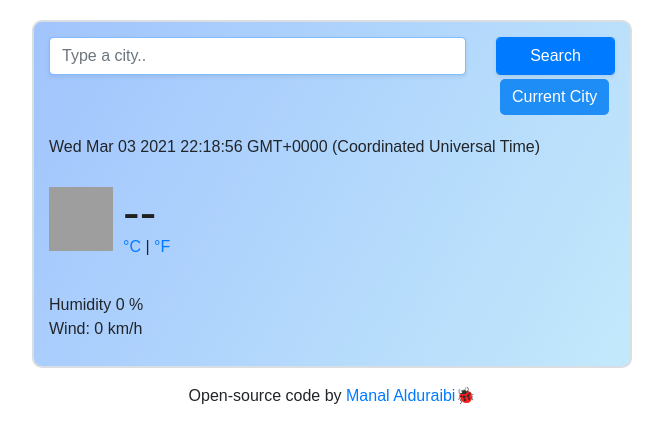
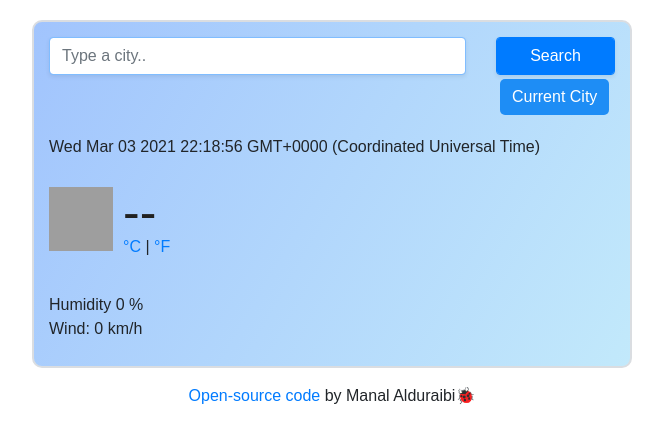
Before and after one commit to duraibim/My-project, a plain HTML site: page index.html in a window 1280 px wide. Shown: the whole page, without its empty margins (308-971 px from the left). Drawn offline with nearby package versions, Linux system fonts and the light colour scheme; grey boxes are pictures that could not be loaded.

Commit message:
Edited the footer

```diff
--- a/index.html
+++ b/index.html
@@ -83,7 +83,7 @@
         </div>
         </div>
     </div>
-    <footer>Open-source code by <a href="https://github.com/duraibim/My-project" target="_blank"> Manal Alduraibi🐞</a> </footer>
+    <footer> <a href="https://github.com/duraibim/My-project" target="_blank"> Open-source code</a> by Manal Alduraibi🐞</footer>
 
     <script src="script.js"></script>
 
```
